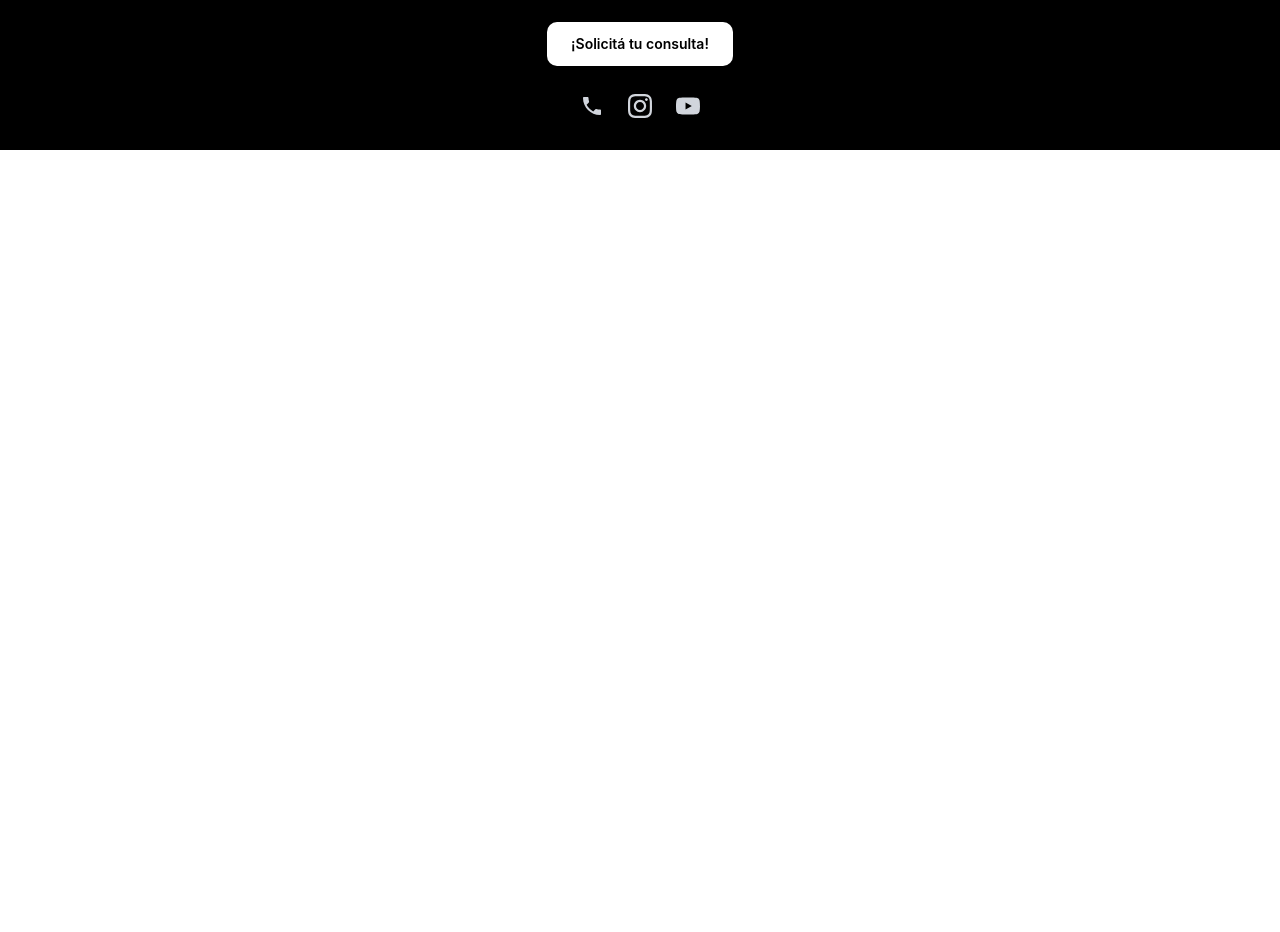
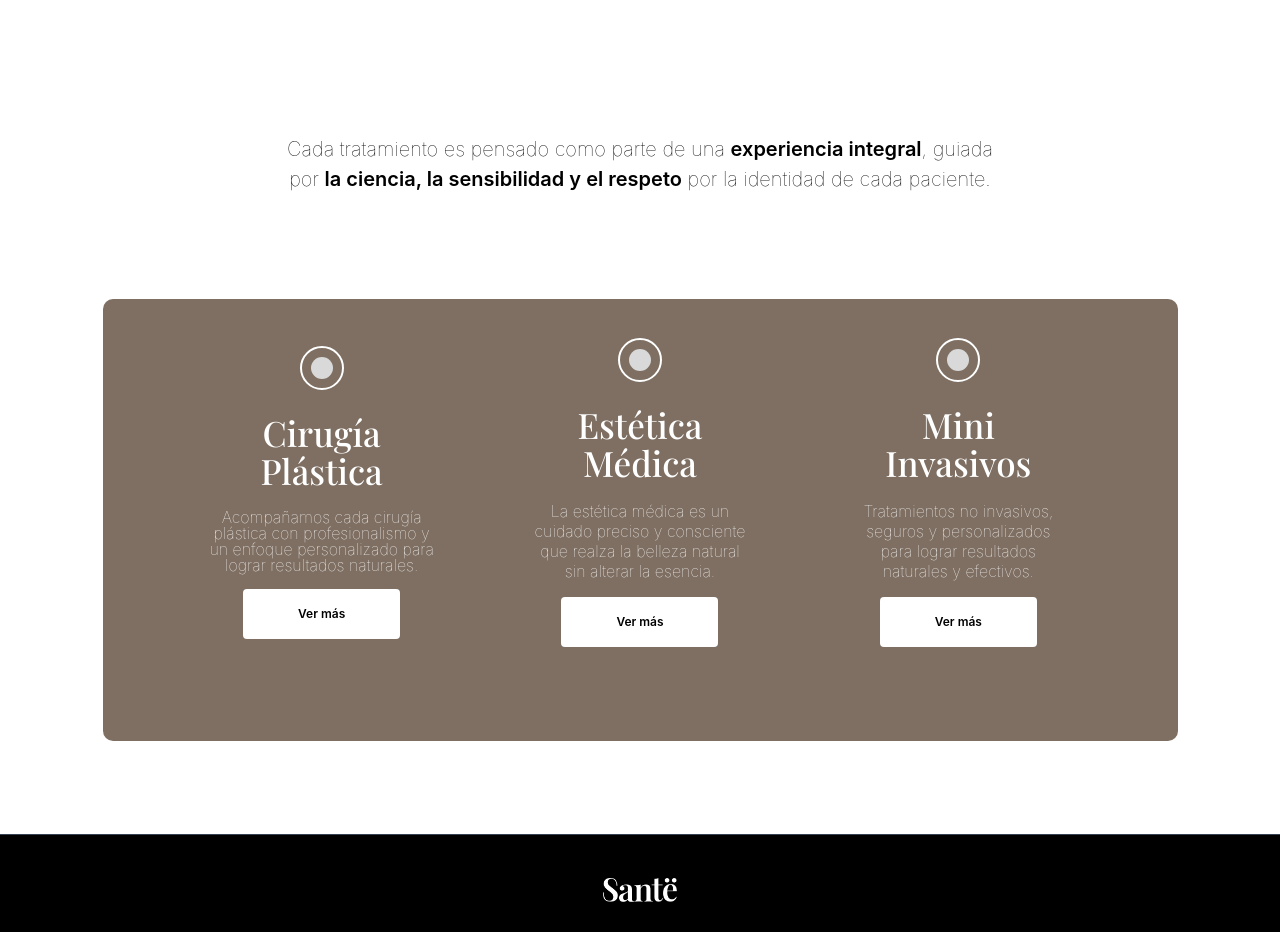
Before and after one commit to CatBoxy/landing-mock, a Next.js app: page /inicio in a window 1280 px wide. Shown: the part 2365-3297 px from the top of the page. Before the commit the page ends 2515 px from the top, so only its background shows below. Built offline with nearby package versions, Linux system fonts and the light colour scheme; a web font is replaced by a local one.

Commit message:
Tratamientos section

```diff
--- a/src/app/inicio/page.tsx
+++ b/src/app/inicio/page.tsx
@@ -220,6 +220,118 @@ export default function InicioPage() {
               vocación. Y Santë, el espacio donde esa visión se vuelve práctica,
               todos los días.
             </p>
+          </div>
+        </div>
+      </div>
+
+      {/* Desktop Tratamientos Section */}
+      <div className="hidden md:flex items-center flex-col mt-[223px] mb-[93px] text-center">
+        <h2
+          className="font-serif font-bold text-[45px] text-black"
+          style={{ letterSpacing: "0px" }}
+        >
+          Tratamientos
+        </h2>
+
+        {/* Subtitle */}
+        <p
+          className="font-sf-pro font-thin text-[20px] text-black max-w-4xl mx-auto mt-[117px]"
+          style={{
+            lineHeight: "30px",
+            letterSpacing: "0px"
+          }}
+        >
+          Cada tratamiento es pensado como parte de una{" "}
+          <span className="font-semibold">experiencia integral</span>, guiada{" "}
+          <br />
+          por{" "}
+          <span className="font-semibold">
+            la ciencia, la sensibilidad y el respeto
+          </span>{" "}
+          por la identidad de cada paciente.
+        </p>
+
+        {/* Tratamientos Card */}
+        <div
+          className="w-[1075px] h-[442px] bg-tertiary-bg rounded-lg mt-[105px] flex"
+          style={{ padding: "35px 60px 90px" }}
+        >
+          {/* Cirugía Plástica Section */}
+          <div className="flex-1 flex flex-col items-center justify-center">
+            <div className="w-[44px] h-[44px] border-2 border-white rounded-full flex items-center justify-center mb-[24px]">
+              <div className="w-[22px] h-[22px] bg-[#D9D9D9] rounded-full"></div>
+            </div>
+            <h4
+              className="font-hero font-medium text-[35px] text-white text-center mb-[19px]"
+              style={{ lineHeight: "38px" }}
+            >
+              Cirugía
+              <br />
+              Plástica
+            </h4>
+            <p
+              className="font-main font-thin text-[16px] text-white text-center max-w-xs mb-4"
+              style={{ lineHeight: "16px" }}
+            >
+              Acompañamos cada cirugía <br /> plástica con profesionalismo y{" "}
+              <br /> un enfoque personalizado para <br /> lograr resultados
+              naturales.
+            </p>
+            <button className="w-[157px] h-[50px] bg-white rounded text-black font-main font-semibold text-[12px]">
+              Ver más
+            </button>
+          </div>
+
+          {/* Estética Médica Section */}
+          <div className="flex-1 flex flex-col items-center justify-center">
+            <div className="w-[44px] h-[44px] border-2 border-white rounded-full flex items-center justify-center mb-[24px]">
+              <div className="w-[22px] h-[22px] bg-[#D9D9D9] rounded-full"></div>
+            </div>
+            <h4
+              className="font-hero font-medium text-[35px] text-white text-center mb-[19px]"
+              style={{ lineHeight: "38px" }}
+            >
+              Estética
+              <br />
+              Médica
+            </h4>
+            <p
+              className="font-main font-thin text-[16px] text-white text-center max-w-xs mb-4"
+              style={{ lineHeight: "20px" }}
+            >
+              La estética médica es un <br /> cuidado preciso y consciente{" "}
+              <br /> que realza la belleza natural <br /> sin alterar la
+              esencia.
+            </p>
+            <button className="w-[157px] h-[50px] bg-white rounded text-black font-main font-semibold text-[12px]">
+              Ver más
+            </button>
+          </div>
+
+          {/* Mini Invasivos Section */}
+          <div className="flex-1 flex flex-col items-center justify-center">
+            <div className="w-[44px] h-[44px] border-2 border-white rounded-full flex items-center justify-center mb-[24px]">
+              <div className="w-[22px] h-[22px] bg-[#D9D9D9] rounded-full"></div>
+            </div>
+            <h4
+              className="font-hero font-medium text-[35px] text-white text-center mb-[19px]"
+              style={{ lineHeight: "38px" }}
+            >
+              Mini
+              <br />
+              Invasivos
+            </h4>
+            <p
+              className="font-main font-thin text-[16px] text-white text-center max-w-xs mb-4"
+              style={{ lineHeight: "20px" }}
+            >
+              Tratamientos no invasivos, <br /> seguros y personalizados <br />{" "}
+              para lograr resultados
+              <br /> naturales y efectivos.
+            </p>
+            <button className="w-[157px] h-[50px] bg-white rounded text-black font-main font-semibold text-[12px]">
+              Ver más
+            </button>
           </div>
         </div>
       </div>
--- a/src/components/TratamientoCard.tsx
+++ b/src/components/TratamientoCard.tsx
@@ -14,7 +14,7 @@ export function TratamientoCard({
       {/* First Section - Icon and Title */}
       <div className="flex-1 flex flex-col justify-center space-y-2">
         <div className="w-3 h-3 border-2 border-white rounded-full flex items-center justify-center ml-6">
-          <div className="w-1.5 h-1.5 bg-white rounded-full"></div>
+          <div className="w-1.5 h-1.5 bg-[#D9D9D9] rounded-full"></div>
         </div>
         <div className="text-left">
           <h4
```
